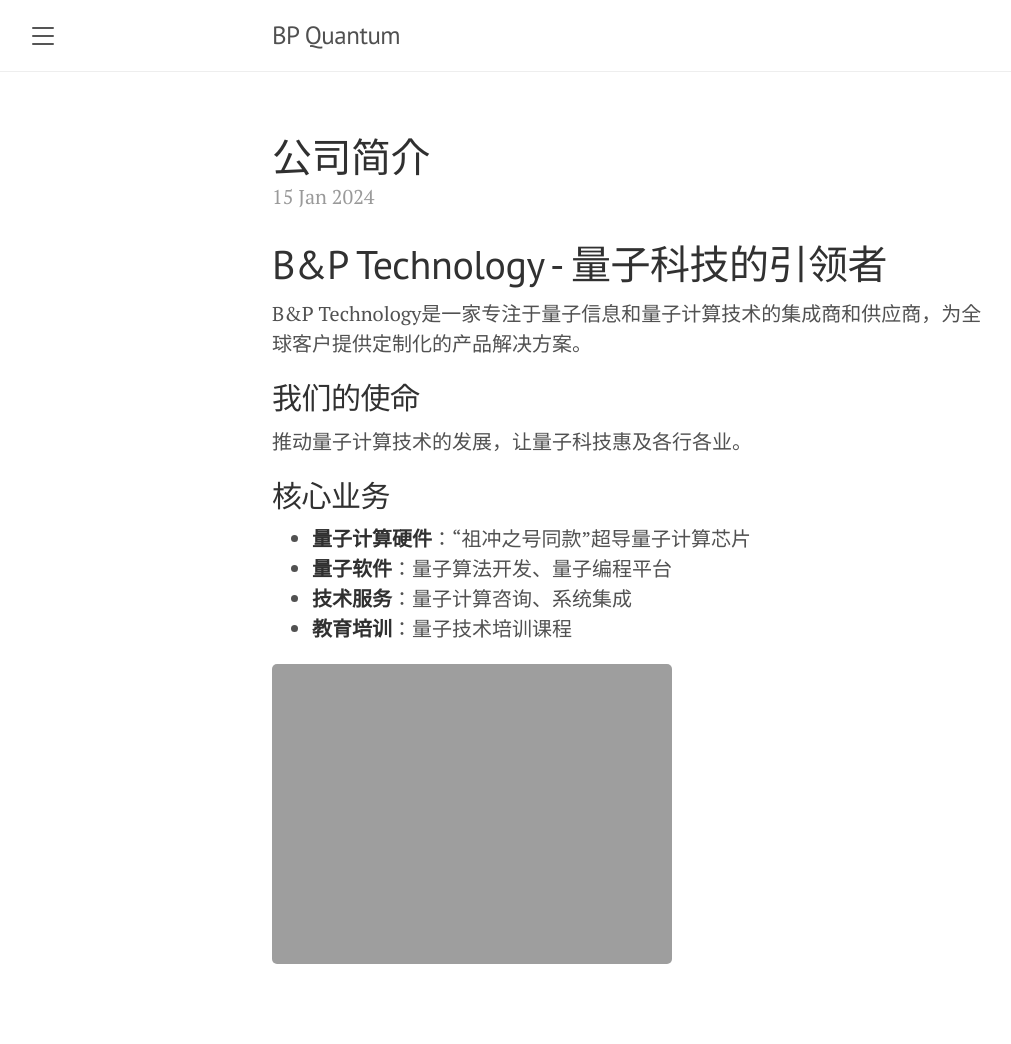
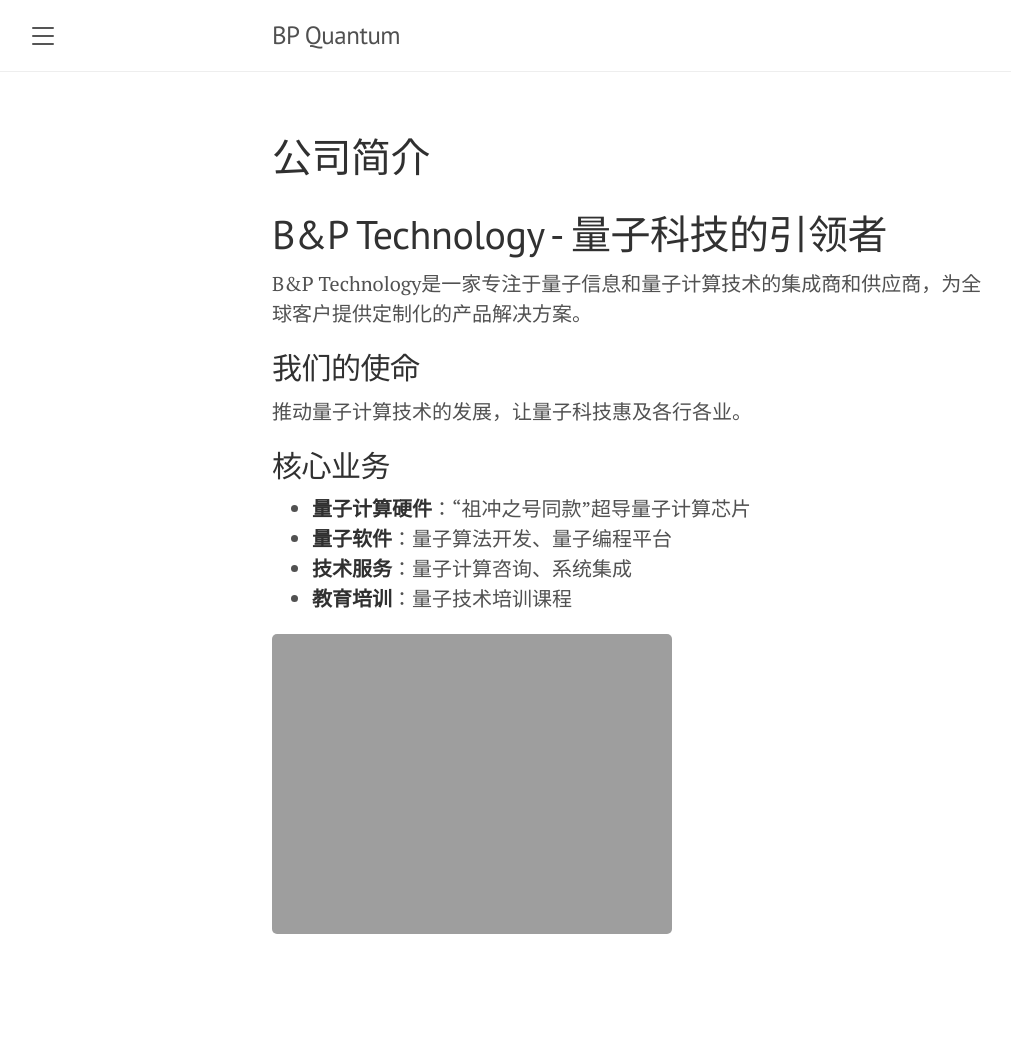
Before and after one commit to WENXINXU-quantum/BPtech, a Jekyll site: the page built from _posts/2024-01-15-intro.md, in a window 1280 px wide. Shown: the whole page, without its empty margins (8-1019 px from the left). Built offline with Jekyll 4.4.1, drawn with Linux system fonts in a browser that asks for light colours; after the commit the page ends 1014 px from its top, so only the background shows below that.

Commit message:
Update post.html

```diff
--- a/_layouts/post.html
+++ b/_layouts/post.html
@@ -4,20 +4,22 @@
 
 <div class="post">
   <h1 class="post-title">{{ page.title }}</h1>
-  <span class="post-date">{{ page.date | date_to_string }}</span>
+  <!-- 删除或注释掉下面这行日期显示 -->
+  <!-- <span class="post-date">{{ page.date | date_to_string }}</span> -->
   {{ content }}
 </div>
 
 {% if site.related_posts.size >= 1 %}
 <div class="related">
-  <h2>Related posts</h2>
+  <h2>相关文章</h2>
   <ul class="related-posts">
     {% for post in site.related_posts limit:3 %}
       <li>
         <h3>
           <a href="{{ site.baseurl }}{{ post.url }}">
             {{ post.title }}
-            <small>{{ post.date | date_to_string }}</small>
+            <!-- 也删除相关文章中的日期 -->
+            <!-- <small>{{ post.date | date_to_string }}</small> -->
           </a>
         </h3>
       </li>
```
